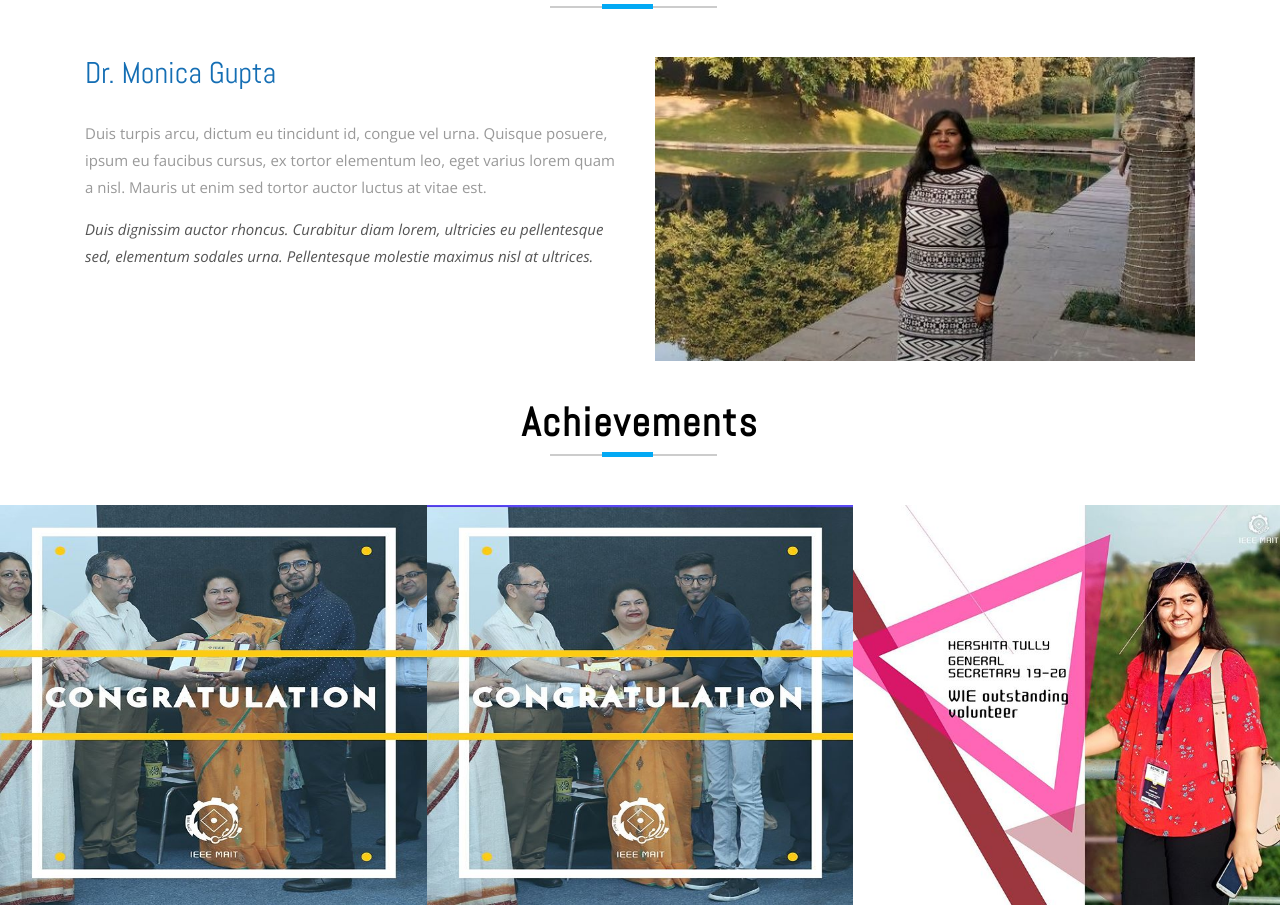
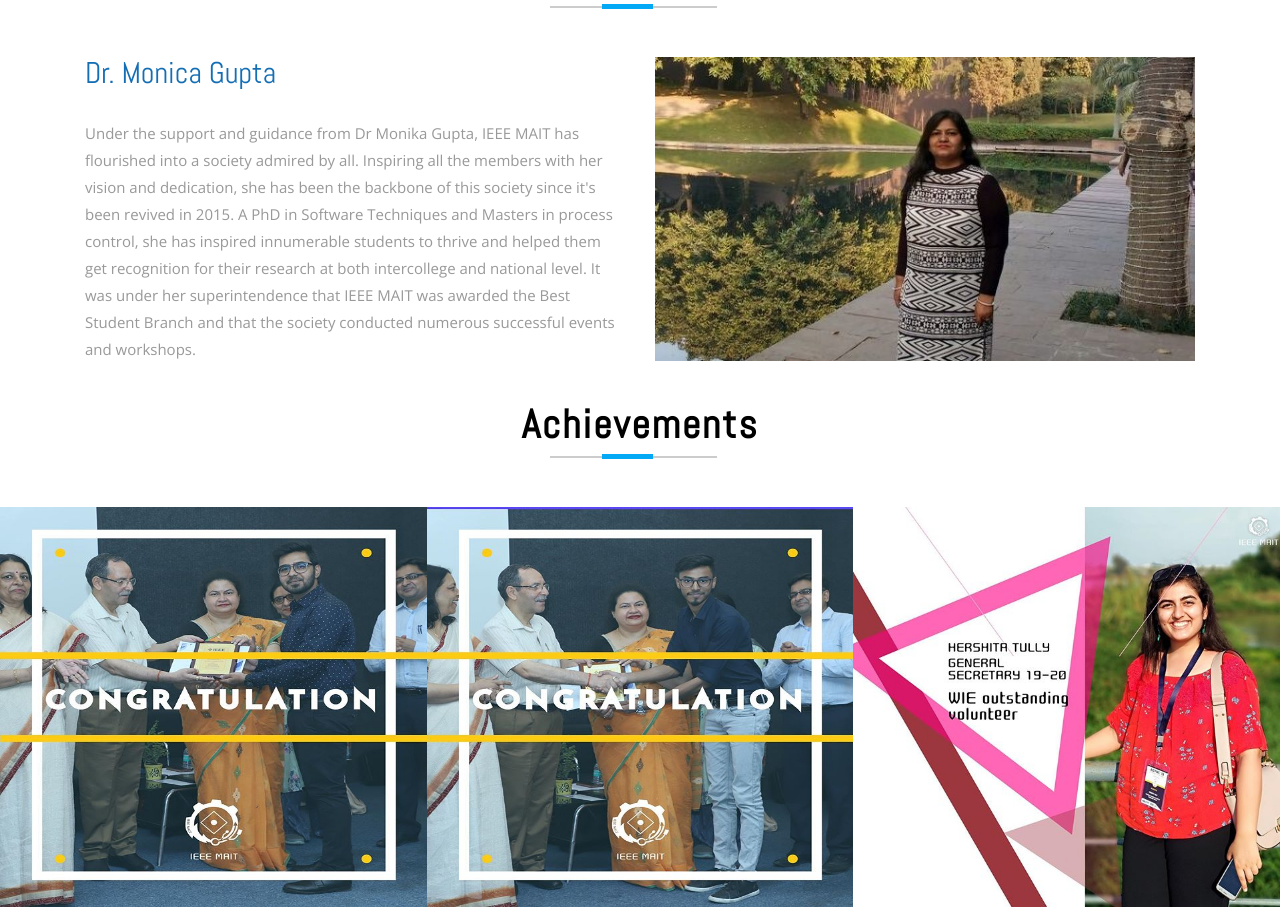
Before and after one commit to aadishjain1946/IEEE-MAIT-Website, a website: page public/index.html in a window 1280 px wide. Shown: the part 1541-2461 px from the top of the page. Drawn offline with nearby package versions, Linux system fonts and the light colour scheme.

Commit message:
IEEE MAIT

```diff
--- a/public/index.html
+++ b/public/index.html
@@ -262,11 +262,7 @@ Smartphone Compatible web template, free webdesigns for Nokia, Samsung, LG, Sony
 				<div class="col-md-6 w3_agileits_about_grid_left">
 					<h3>Dr. Monica Gupta</h3>
 
-					<p>Duis turpis arcu, dictum eu tincidunt id, congue vel urna. Quisque posuere,
-						ipsum eu faucibus cursus, ex tortor elementum leo, eget varius lorem quam a nisl.
-						Mauris ut enim sed tortor auctor luctus at vitae est. <i>Duis dignissim auctor rhoncus.
-							Curabitur diam lorem, ultricies eu pellentesque sed, elementum sodales urna.
-							Pellentesque molestie maximus nisl at ultrices.</i>
+					<p>Under the support and guidance from Dr Monika Gupta, IEEE MAIT has flourished into a society admired by all. Inspiring all the members with her vision and dedication, she has been the backbone of this society since it's been revived in 2015. A PhD in Software Techniques and Masters in process control, she has inspired innumerable students to thrive and helped them get recognition for their research at both intercollege and national level. It was under her superintendence that IEEE MAIT was awarded the Best Student Branch and that the society conducted numerous successful events and workshops.</i>
 					</p>
 				</div>
 				<div class="col-md-6 w3_agileits_about_grid_right">
```
